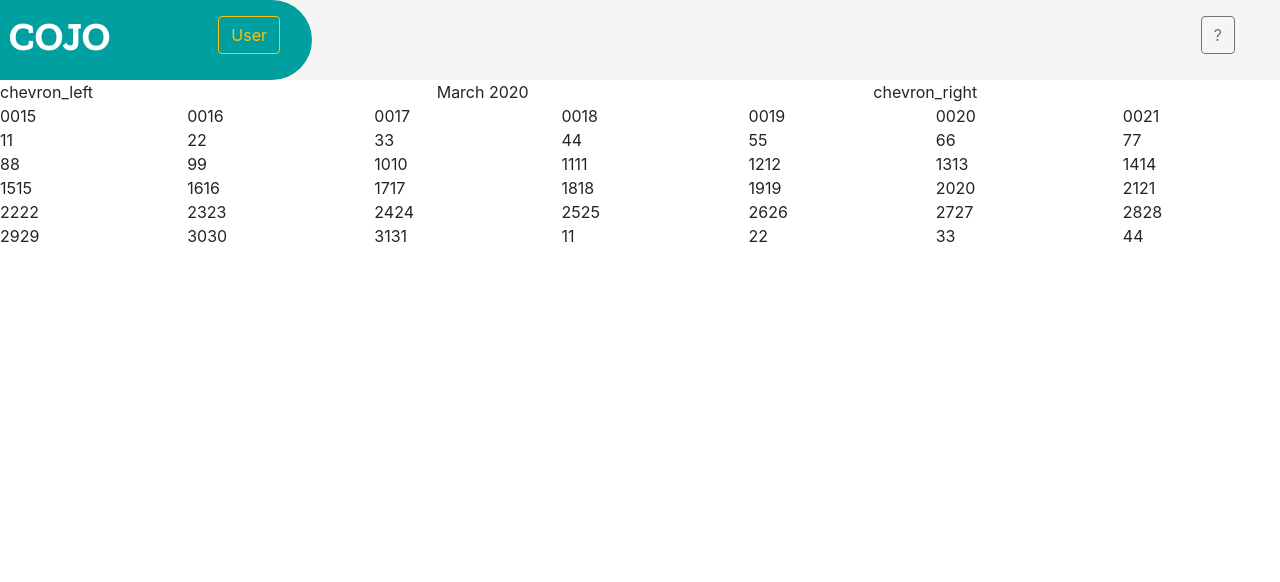
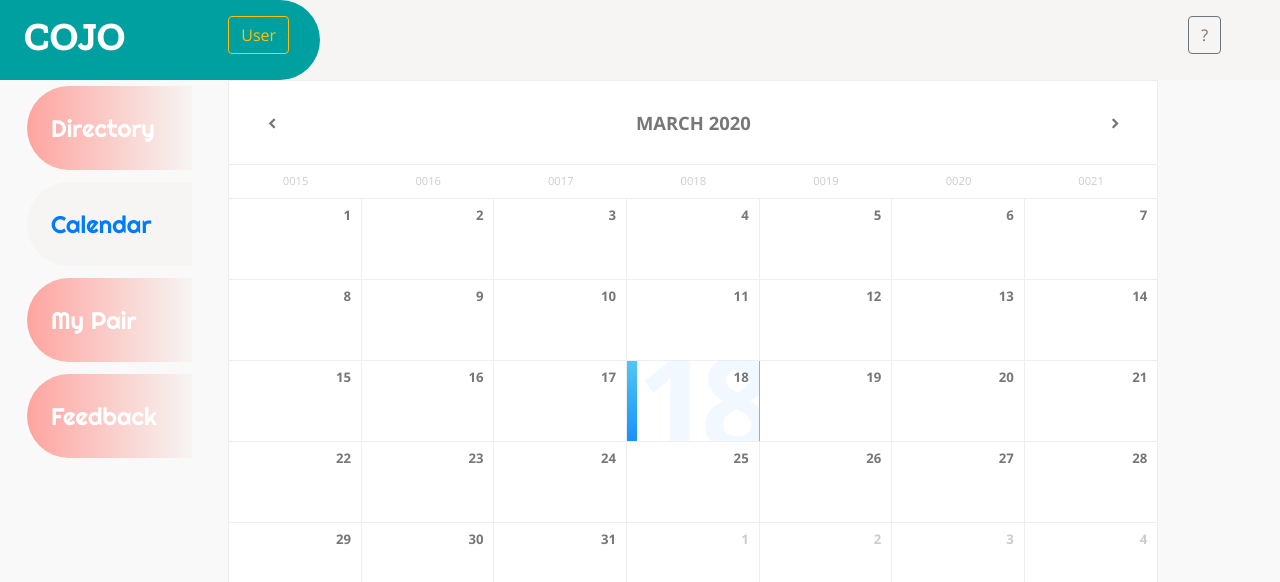
Before and after one commit to mhitchi/cojo, a React (Create React App) app in the folder client/: page /calendar in a window 1280 px wide. Shown: the top 582 px of the page. Built offline with nearby package versions, Linux system fonts and the light colour scheme; a web font is replaced by a local one.

Commit message:
calendar showing

```diff
--- a/client/src/components/Calendar/Calendar.js
+++ b/client/src/components/Calendar/Calendar.js
@@ -1,6 +1,7 @@
 import React, { Component } from "react";
 import { Row, Col } from "reactstrap";
 import Sidebar from "../Sidebar";
+import "./CalendarStyles.css";
 // import ApiCalendar from 'react-google-calendar-api';
 import { format, parse, startOfWeek, addDays, startOfMonth, endOfMonth, endOfWeek, isSameMonth, isSameDay, addMonths, subMonths } from "date-fns";
 
@@ -114,11 +115,16 @@ class Calendar extends Component {
 
   render() {
     return (
-      <div className="calendar">
-        {this.renderHeader()}
-        {this.renderDays()}
-        {this.renderCells()}
-      </div>
+      <Row>
+        <Sidebar page="calendar"/>
+        <Col xs={9}>
+          <div className="calendar">
+            {this.renderHeader()}
+            {this.renderDays()}
+            {this.renderCells()}
+          </div>
+        </Col>
+      </Row>
     );
   }
 }
```
